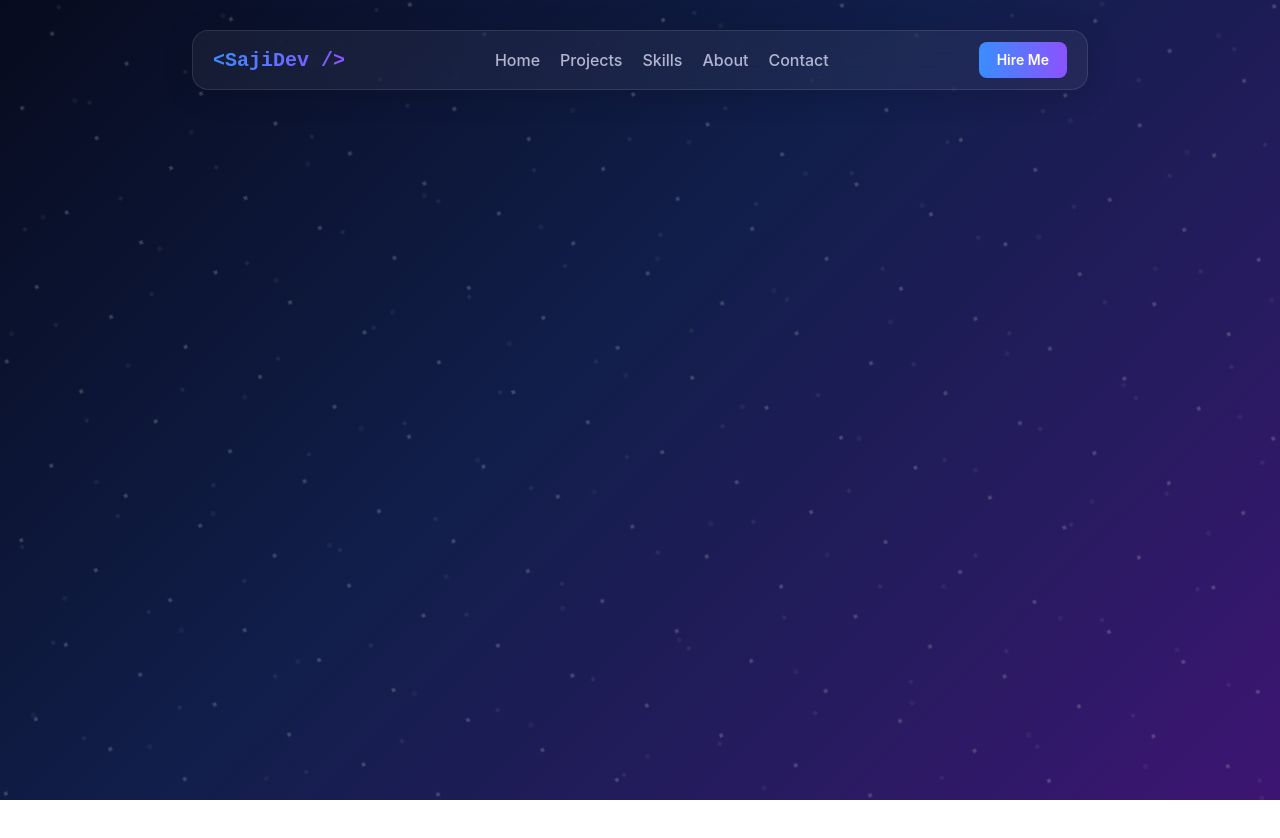
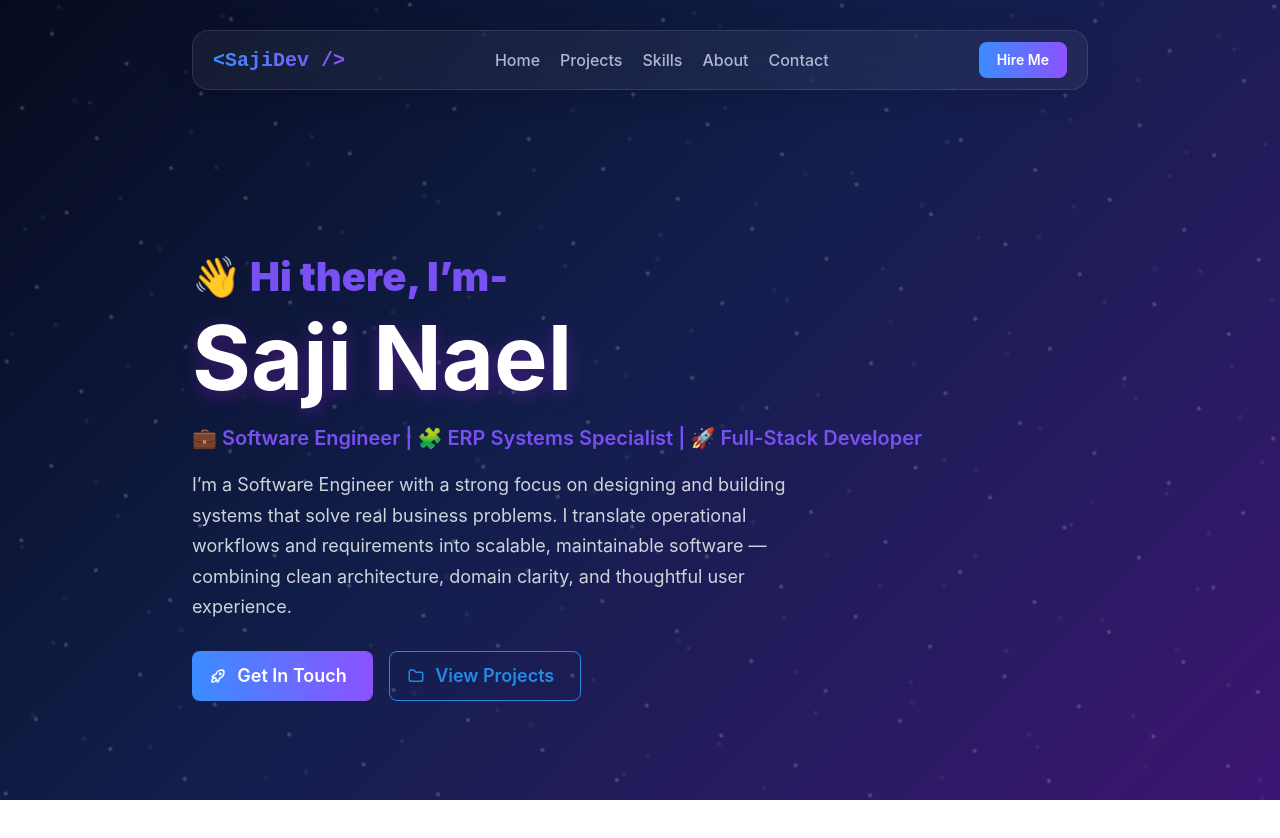
Before and after one commit to sajinael98/portfolio, a Next.js app: page / in a window 1280 px wide. Shown: the top 838 px of the page. Before the commit the page ends 800 px from the top, so only its background shows below. Built offline with nearby package versions, Linux system fonts and the light colour scheme.

Commit message:
feat(ui): add HeroSection component

```diff
--- /dev/null
+++ b/src/app/components/sections/HeroSection/HeroSection.tsx
@@ -0,0 +1,94 @@
+"use client";
+
+import { Flex, Group, Stack, Text } from "@mantine/core";
+import { IconFolder, IconRocket } from "@tabler/icons-react";
+import GradientButton from "@/app/components/ui/GradientButton";
+
+const HeroSection = () => {
+  return (
+    <Flex
+      py={{
+        base: "calc(var(--mantine-spacing-xl) * 2.5)",
+        md: "calc(var(--mantine-spacing-xl) * 3)",
+      }}
+    >
+      <Stack>
+        <Stack gap={0}>
+          <Text
+            fz={{ base: "xl", md: "calc(var(--mantine-font-size-xl) * 2)" }}
+            fw={900}
+            c="violet"
+          >
+            👋 Hi there, I’m-
+          </Text>
+
+          <Text
+            fz={{
+              base: "calc(var(--mantine-font-size-xl) * 2.5)",
+              md: "calc(var(--mantine-font-size-xl) * 4.5)",
+            }}
+            fw={700}
+            lh={1.1}
+            c="white"
+            style={{
+              textShadow: "0 4px 18px rgba(131, 29, 194, 0.45)",
+            }}
+          >
+            Saji Nael
+          </Text>
+        </Stack>
+
+        <Text fz="xl" fw={600} c="violet">
+          💼 Software Engineer | 🧩 ERP Systems Specialist | 🚀 Full-Stack
+          Developer
+        </Text>
+
+        <Text fz="lg" c="gray.4" lh={1.7} maw={600}>
+          I’m a Software Engineer with a strong focus on designing and building
+          systems that solve real business problems. I translate operational
+          workflows and requirements into scalable, maintainable software —
+          combining clean architecture, domain clarity, and thoughtful user
+          experience.
+        </Text>
+
+        <Group gap="md" mt="sm">
+          <GradientButton
+            leftSection={<IconRocket size={18} />}
+            size="lg"
+            visibleFrom="md"
+          >
+            Get In Touch
+          </GradientButton>
+
+          <GradientButton
+            leftSection={<IconRocket size={18} />}
+            size="md"
+            hiddenFrom="md"
+          >
+            Get In Touch
+          </GradientButton>
+
+          <GradientButton
+            leftSection={<IconFolder size={18} />}
+            variant="outline"
+            size="lg"
+            visibleFrom="md"
+          >
+            View Projects
+          </GradientButton>
+
+          <GradientButton
+            leftSection={<IconFolder size={18} />}
+            variant="outline"
+            size="md"
+            hiddenFrom="md"
+          >
+            View Projects
+          </GradientButton>
+        </Group>
+      </Stack>
+    </Flex>
+  );
+};
+
+export default HeroSection;
--- /dev/null
+++ b/src/app/components/sections/HeroSection/index.ts
@@ -0,0 +1 @@
+export { default } from "./HeroSection";
--- a/src/app/page.tsx
+++ b/src/app/page.tsx
@@ -1,7 +1,8 @@
-import { AppShell } from "@mantine/core";
+import { AppShell, AppShellMain } from "@mantine/core";
 import Header from "@/app/components/layout/Header";
 import AnimatedBackground from "@/app/components/AnimatedBackground";
 import styles from "./page.module.css";
+import HeroSection from "./components/sections/HeroSection";
 
 export default function HomePage() {
   return (
@@ -15,6 +16,9 @@ export default function HomePage() {
     >
       <AnimatedBackground />
       <Header />
+      <AppShellMain>
+        <HeroSection />
+      </AppShellMain>
     </AppShell>
   );
 }
```
Also changed, not shown: public/IMG_4793.jpeg (added).
